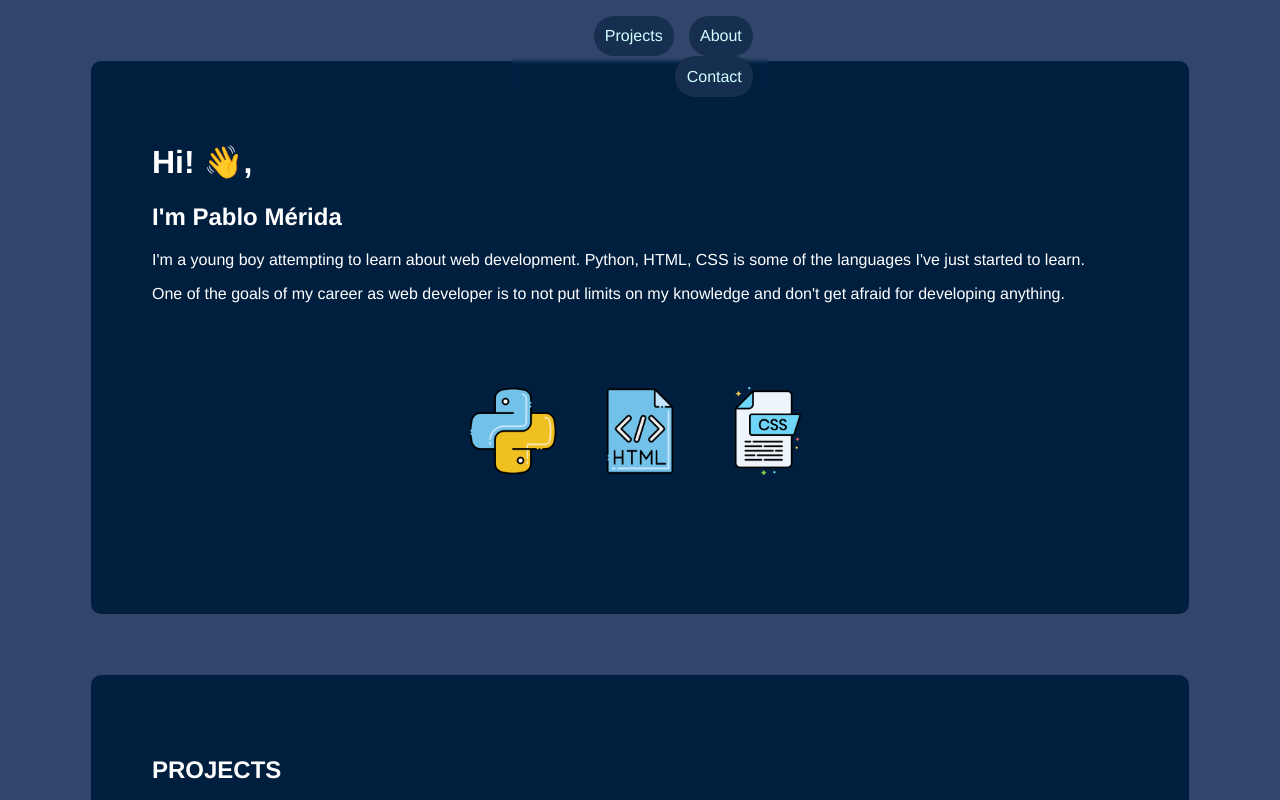
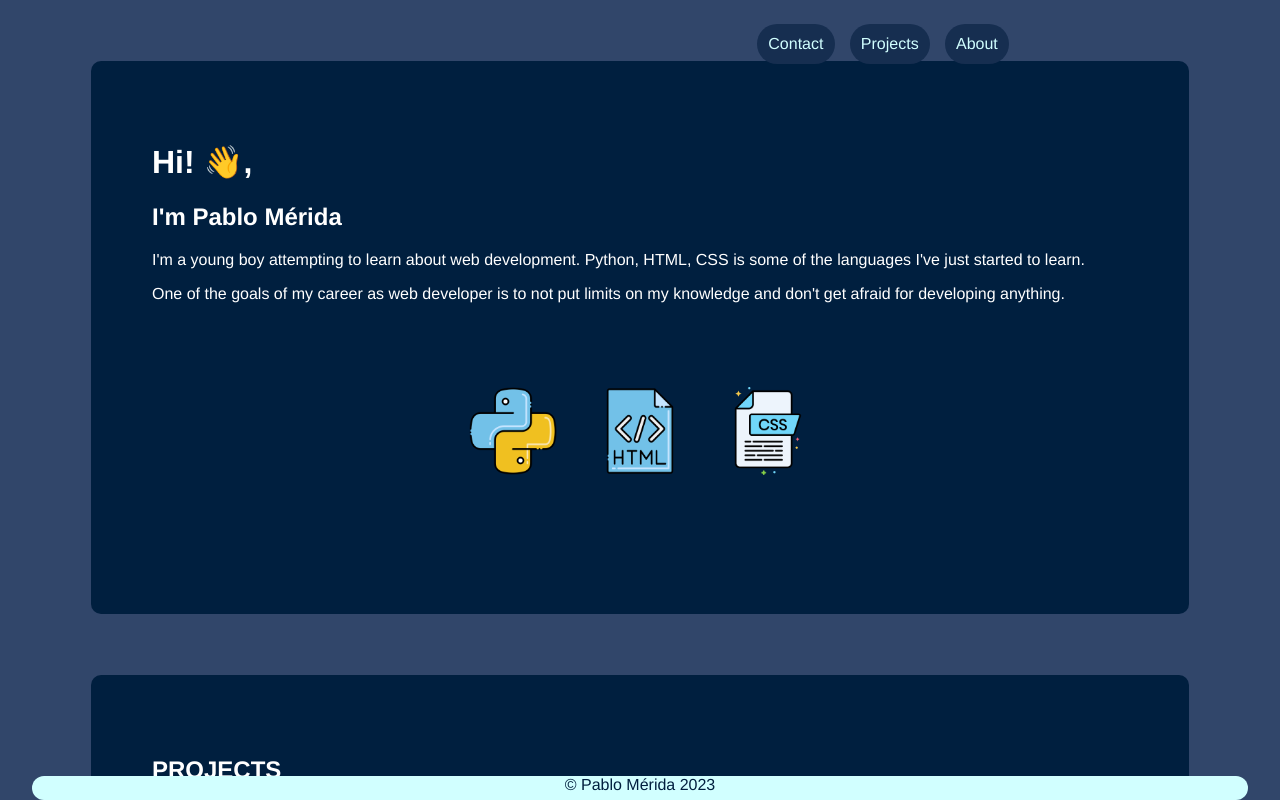
Before and after one commit to pmerida08/pmerida08.github.io, a plain HTML site: page index.html in a window 1280 px wide. Shown: the top 800 px of the page. Drawn offline with nearby package versions, Linux system fonts and the light colour scheme.

Commit message:
exampling

```diff
--- a/styles/style.css
+++ b/styles/style.css
@@ -48,13 +48,11 @@ main{
 
 .navbar{
     position: fixed;
-    top: 0;
-    left: 40%;
-    right: 40%;
+    top: 1%;
+    left: 20%;
+    right: 20%;
     text-align: center;
-    border-radius: 10px;
     z-index: 10;
-    backdrop-filter: blur(2px);
 }
 
 .navbar > ul {
@@ -118,10 +116,12 @@ header h2{
 }
 
 footer{
-    height: 5%;
+    height: 3%;
     background-color: var(--primary-300);
-    bottom: 1em;
-    width: 100%;
+    position: fixed;
+    left: 2.5%;
+    bottom: 0;
+    width: 95%;
     text-align: center;
     color: var(--bg-100);
     border-radius: 20px;
```
